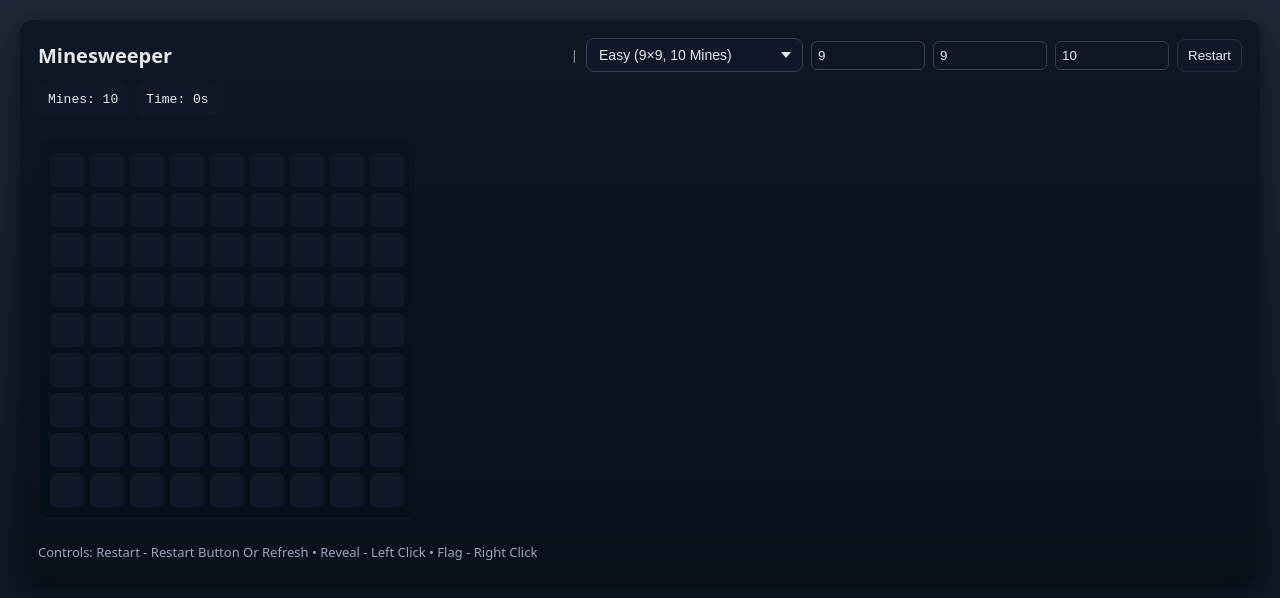
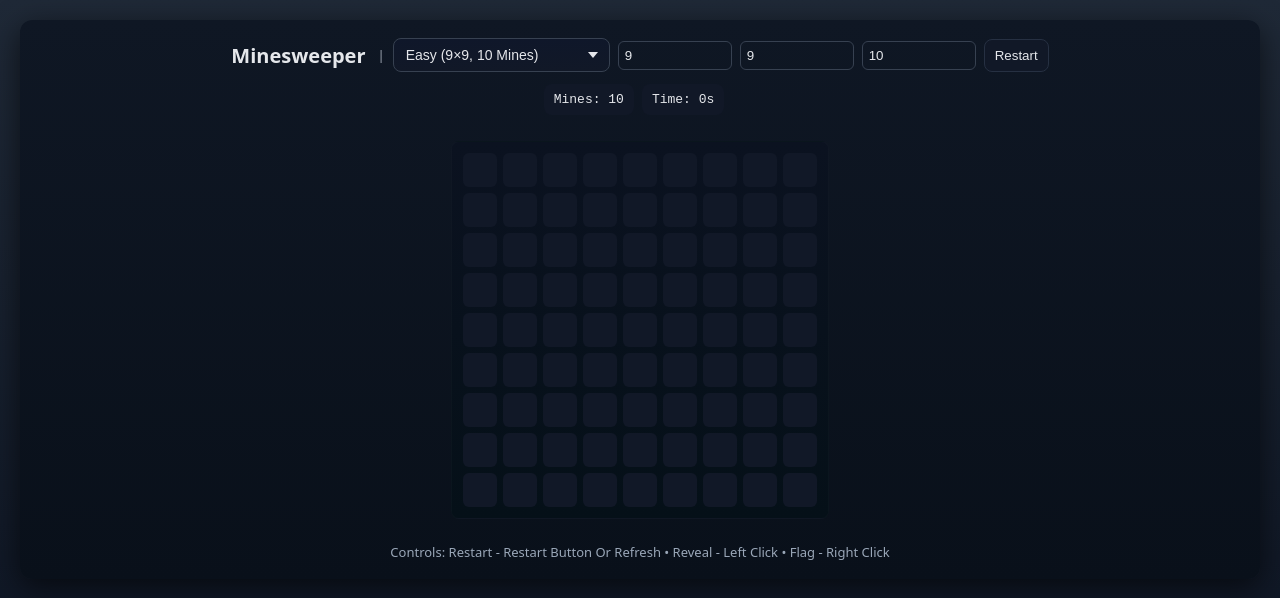
Before and after one commit to CinnamonStickFr/Minesweeper, a plain HTML site: page index.html in a window 1280 px wide. Drawn offline with Linux system fonts and the light colour scheme.

Commit message:
fixed scaling.... finally...

```diff
--- a/index.html
+++ b/index.html
@@ -38,9 +38,15 @@
     margin:0 auto;
     box-sizing:border-box;
   }
-  header{display:flex;gap:12px;align-items:center;justify-content:space-between;margin-bottom:12px;flex-wrap:wrap;}
+  header{display:flex;gap:12px;align-items:center;justify-content:center;margin-bottom:12px;flex-wrap:wrap;}
   h1{font-size:20px;margin:0}
-  .controls{display:flex;gap:8px;align-items:center;flex-wrap:wrap;}
+
+  .controls{
+  display:flex;
+  gap:8px;
+  align-items:center;
+  flex-wrap:wrap;
+  }
 
   /* Better dropdown styling */
   select {
@@ -139,9 +145,12 @@
     display:flex;
     gap:12px;
     align-items:center;
+	justify-content: center;
     flex-wrap:wrap;
   }
   .board-wrap{
+	display: flex;
+	justify-content: center;
     margin-top:14px;
     overflow:auto;
     width:100%;
@@ -183,7 +192,10 @@
     color:#5b0b0b;
   }
   .info{
-    display:flex;gap:8px;align-items:center;
+    display:flex;
+	gap:8px;
+	align-items:center;
+	justify-content:center;
   }
   .counter {
     background: var(--tile);
@@ -226,7 +238,6 @@
       <div class="counter" id="mineCount">Mines: 10</div>
       <div class="counter" id="timer">Time: 0s</div>
     </div>
-    <div style="flex:1"></div>
     <div style="text-align:right">
       <div id="message" class="small"></div>
     </div>
```
